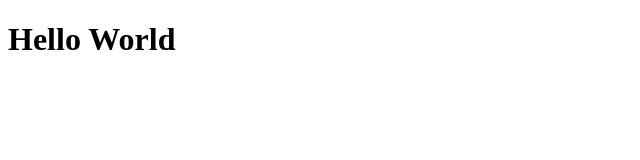
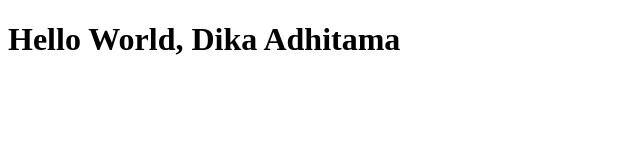
Before and after one commit to kucinghitam13/kucinghitam13.github.io, a plain HTML site: page index.html in a window 1280 px wide. Shown: the whole page, without its empty margins (0-640 px from the left). Drawn offline with Linux system fonts and the light colour scheme.

Commit message:
Add name

```diff
--- a/index.html
+++ b/index.html
@@ -7,6 +7,6 @@
     <title>Document</title>
 </head>
 <body>
-    <h1>Hello World</h1>
+    <h1>Hello World, Dika Adhitama</h1>
 </body>
 </html>
```
